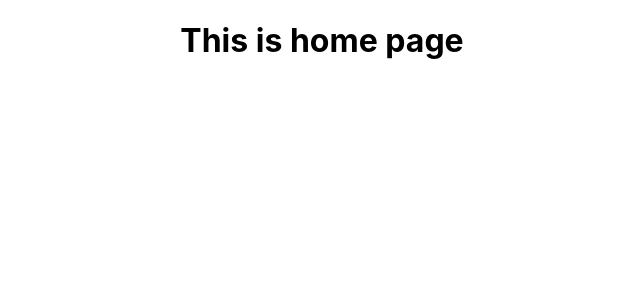
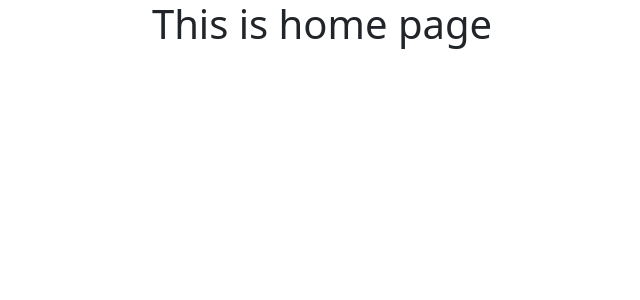
Before and after one commit to nii3601/Hackerthon-Website, a React (Create React App) app: page / in a window 1280 px wide. Shown: the top 300 px of the page, without its empty margins (318-958 px from the left). Built offline with nearby package versions, Linux system fonts and the light colour scheme.

Commit message:
Added react bootstrap

```diff
--- a/package.json
+++ b/package.json
@@ -6,7 +6,9 @@
     "@testing-library/jest-dom": "^5.16.3",
     "@testing-library/react": "^12.1.4",
     "@testing-library/user-event": "^13.5.0",
+    "bootstrap": "^5.1.3",
     "react": "^17.0.2",
+    "react-bootstrap": "^2.2.2",
     "react-dom": "^17.0.2",
     "react-router-dom": "^6.2.2",
     "react-scripts": "5.0.0",
--- a/src/Pages/Home/Home.js
+++ b/src/Pages/Home/Home.js
@@ -1,9 +1,13 @@
-
+import {Container,Row} from 'react-bootstrap';
 
 function Home(){
     return(
         <div className="Home">
-            <h1>This is home page</h1>
+            <Container>
+                <Row>
+                    <h1>This is home page</h1>
+                </Row>
+            </Container>
         </div>
     );
 }
--- a/src/index.js
+++ b/src/index.js
@@ -3,6 +3,7 @@ import ReactDOM from 'react-dom';
 import './index.css';
 import App from './App';
 import {BrowserRouter} from 'react-router-dom';
+import 'bootstrap/dist/css/bootstrap.css';
 import reportWebVitals from './reportWebVitals';
 
 ReactDOM.render(
```
Also changed, not shown: 1 other file (tests, documents, lock files or other folders).
